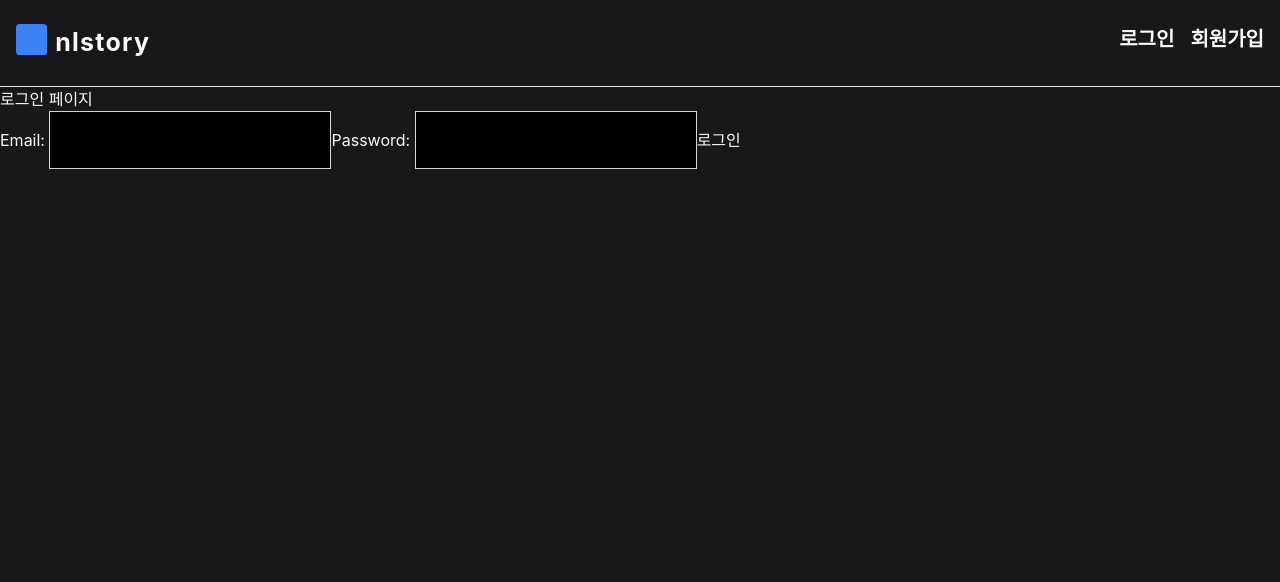
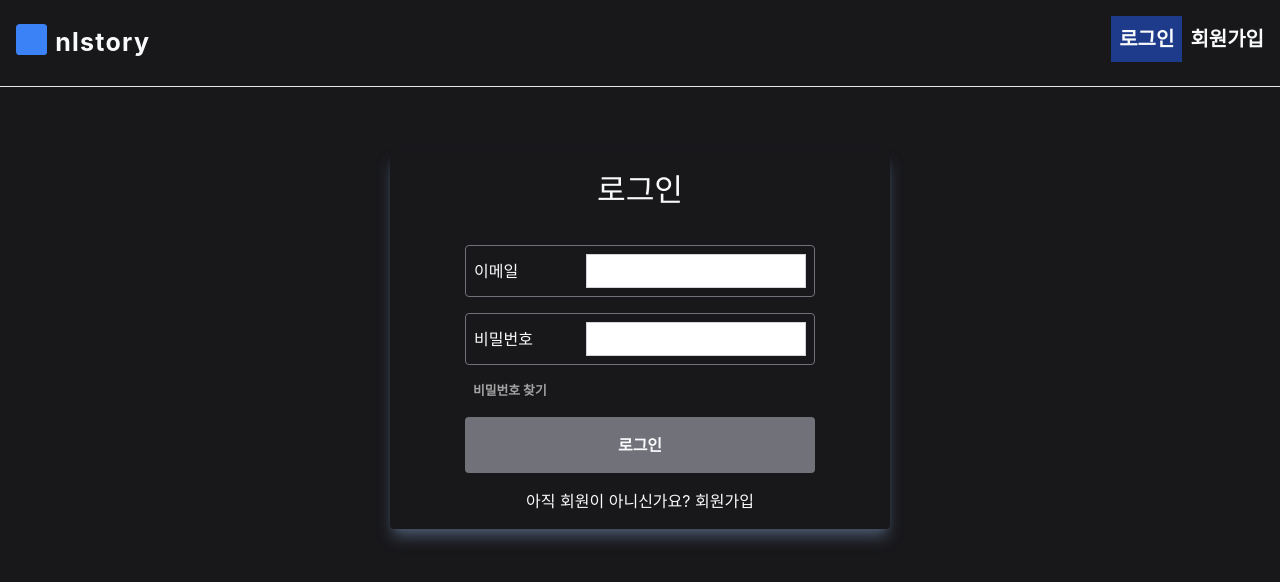
Before and after one commit to patiencemental-personal/nlstory-client, a React (Create React App) app: page /login in a window 1280 px wide. Shown: the top 582 px of the page. Built offline with nearby package versions, Linux system fonts and the light colour scheme; no server answers.

Commit message:
useWait 리팩토링 및 기타 수정

```diff
--- a/src/components/Header.tsx
+++ b/src/components/Header.tsx
@@ -3,18 +3,28 @@ import { Link, useLocation, useNavigate } from 'react-router-dom';
 import { BsSquareFill } from 'react-icons/bs';
 import { useAuthContext } from '../contexts/AuthContext';
 import { path } from '../router/path';
+import useWait from 'hooks/useWait';
 
 const BUTTON_CLASSES = 'p-2 hover:bg-sgnr-blue font-bold';
 
 export default function Header() {
   const { user, logout } = useAuthContext();
+  const setWaitOption = useWait();
   const navigate = useNavigate();
   const location = useLocation();
 
+  const logoutWithWait = () => {
+    setWaitOption({
+      time: 1500,
+      callback: () => {
+        logout();
+        navigate(path.ENTRY);
+      }
+    }).goWaitPage();
+  }
+
   const { pathname } = location;
   if (pathname === path.WAIT) return null;
-
-
 
   return (
     <header className='flex justify-between border-b text-xl px-2 py-4'>
@@ -26,10 +36,10 @@ export default function Header() {
         <h1 className='text-2xl font-bold tracking-wider'>nlstory</h1>
       </Link>
       <nav>
-        {user && <button onClick={() => navigate(path.PROFILE)} className={BUTTON_CLASSES}>My</button>}
-        {user && <button onClick={logout} className={BUTTON_CLASSES}>로그아웃</button>}
-        {!user && <Link to={path.LOGIN}><button className={BUTTON_CLASSES}>로그인</button></Link>}
-        {!user && <Link to={path.SIGNUP}><button className={BUTTON_CLASSES}>회원가입</button></Link>}
+        {user && <button onClick={() => navigate(path.PROFILE)} className={`${BUTTON_CLASSES} ${pathname === path.PROFILE && 'bg-blue-900'}`}>My</button>}
+        {user && <button onClick={logoutWithWait} className={BUTTON_CLASSES}>로그아웃</button>}
+        {!user && <Link to={path.LOGIN}><button className={`${BUTTON_CLASSES} ${pathname === path.LOGIN && 'bg-blue-900'}`}>로그인</button></Link>}
+        {!user && <Link to={path.SIGNUP}><button className={`${BUTTON_CLASSES} ${pathname === path.SIGNUP && 'bg-blue-900'}`}>회원가입</button></Link>}
       </nav>
     </header>
   );
--- a/src/hooks/useWait.ts
+++ b/src/hooks/useWait.ts
@@ -1,20 +1,20 @@
-import { toast } from 'react-toastify';
-import React from "react";
 import { useNavigate } from 'react-router-dom';
 import { path } from 'router/path';
 
 export default function useWait() {
   const navigate = useNavigate();
-  const [callbackOnWait, setCallbackOnWait] = React.useState<Function>();
+  const setWaitOption = ({ time = 0, callback = () => {} }: {
+    time?: number, callback?: Function
+  }) => {
+    return {
+      goWaitPage: () => {
+        navigate(path.WAIT, { replace: true });
+        setTimeout(() => {
+          callback?.();
+        }, time);
+      }
+    };
+  }
 
-  const goWaitPage = () => {
-    if (callbackOnWait) {
-      navigate(path.WAIT, { replace: true });
-      callbackOnWait();
-    } else {
-      console.error('callbackOnWait을 세팅해주세요.')
-    }
-  };
-
-  return { setCallbackOnWait, goWaitPage };
+  return setWaitOption;
 }
--- a/src/index.css
+++ b/src/index.css
@@ -30,5 +30,5 @@ code {
 }
 
 input {
-  @apply p-4 outline-none border border-gray-300 m-0;
+  @apply outline-none border border-gray-300 m-0;
 }
--- a/src/pages/LoginPage.tsx
+++ b/src/pages/LoginPage.tsx
@@ -1,7 +1,7 @@
 import { useAuthContext } from 'contexts/AuthContext';
 import useWait from 'hooks/useWait';
 import React from 'react'
-import { useLocation, useNavigate } from 'react-router-dom';
+import { Link, useLocation, useNavigate } from 'react-router-dom';
 import { toast } from 'react-toastify';
 import { path } from 'router/path';
 import { NEED_EMAIL_VERIFICATION } from 'utils/constants';
@@ -11,54 +11,48 @@ export default function LoginPage() {
   const navigate = useNavigate();
   const location = useLocation();
   const { login } = useAuthContext();
-  const { setCallbackOnWait, goWaitPage } = useWait();
+  const setWaitOption = useWait();
 
   const from = location.state?.from?.pathname || "/";
 
-  const redirectToWaitPage = (user: any) => {
-    setCallbackOnWait(() => {
-      setTimeout(() => {
-        if (user.emailVerified) {
-          navigate(from, { replace: true });
-        } else {
-          alert(NEED_EMAIL_VERIFICATION)
-          navigate(path.PROFILE, { replace: true });
-        }
-      }, 1500);
-    });
-    goWaitPage();
-  }
-
-
   const handleSubmit = async (event: React.FormEvent<HTMLFormElement>) => {
     event.preventDefault();
-    let formData = new FormData(event.currentTarget);
-    let password = formData.get("password") as string;
-    let email = formData.get("email") as string;
+    const formData = new FormData(event.currentTarget);
+    const password = formData.get("password") as string;
+    const email = formData.get("email") as string;
 
     try {
       const loginedUser = await login(email, password);
-      redirectToWaitPage(loginedUser);
+      setWaitOption({
+        time: 1500,
+        callback: () => {
+          if (loginedUser.emailVerified) {
+            navigate(from, { replace: true });
+          } else {
+            alert(NEED_EMAIL_VERIFICATION)
+            navigate(path.PROFILE, { replace: true });
+          }
+        }
+      }).goWaitPage();
     } catch (error: any) {
       const errorCode = error.code;
       const errorMessage = error.message;
       toast.error(`[${errorCode}] ${errorMessage}`);
     }
   }
-
+  // shadow-teal-900
   return (
-    <div>
-      <p>로그인 페이지</p>
-
-      <form onSubmit={handleSubmit}>
-        <label>
-          Email: <input name="email" type="email" className='bg-black' />
-        </label>
-        <label>
-          Password: <input name="password" type="text" className='bg-black' />
-        </label>
-        <button type="submit">로그인</button>
-      </form>
-    </div>
+    <form onSubmit={handleSubmit} className='shadow-lg shadow-slate-600 rounded w-[500px] flex flex-col mx-auto items-center mt-16'>
+      <h1 className='text-3xl p-4 mb-4 text-center'>로그인</h1>
+      <label className='border w-[350px] flex justify-between items-center mb-4 p-2 rounded border-spacing-2 border-zinc-500'>
+        이메일 <input name="email" type="email" className='bg-white text-zinc-500 w-[220px] py-1 px-2' />
+      </label>
+      <label className='border w-[350px]  flex justify-between items-center mb-4 p-2 rounded border-spacing-2 border-zinc-500'>
+        비밀번호 <input name="password" type="text" className='bg-white text-zinc-500 w-[220px] py-1 px-2' />
+      </label>
+      <div className='text-sm text-neutral-400 font-bold w-[350px] text-left pl-2 mb-4'><Link to={path.SIGNUP}>비밀번호 찾기</Link></div>
+      <button type="submit" className='font-bold w-[350px] py-4 rounded bg-zinc-500 mb-4'>로그인</button>
+      <div className='mb-4'>아직 회원이 아니신가요? <Link to={path.SIGNUP}>회원가입</Link></div>
+    </form>
   );
 }
--- a/src/pages/SignupPage.tsx
+++ b/src/pages/SignupPage.tsx
@@ -11,9 +11,9 @@ export default function LoginPage() {
 
   function handleSubmit(event: React.FormEvent<HTMLFormElement>) {
     event.preventDefault();
-    let formData = new FormData(event.currentTarget);
-    let password = formData.get("password") as string;
-    let email = formData.get("email") as string;
+    const formData = new FormData(event.currentTarget);
+    const password = formData.get("password") as string;
+    const email = formData.get("email") as string;
 
     signup(email, password)
       .then(() => {
@@ -28,17 +28,15 @@ export default function LoginPage() {
   }
 
   return (
-    <div>
-      <p>회원가입 페이지</p>
-      <form onSubmit={handleSubmit}>
-        <label>
-          Email: <input name="email" type="email" className='bg-black' />
-        </label>
-        <label>
-          Password: <input name="password" type="text" className='bg-black' />
-        </label>
-        <button type="submit">회원가입</button>
-      </form>
-    </div>
+    <form onSubmit={handleSubmit} className='shadow-lg shadow-slate-600 rounded w-[500px] flex flex-col mx-auto items-center mt-16'>
+      <h1 className='text-3xl p-4 mb-4 text-center'>회원가입</h1>
+      <label className='border w-[350px] flex justify-between items-center mb-4 p-2 rounded border-spacing-2 border-zinc-500'>
+        이메일 <input name="email" type="email" className='bg-white text-zinc-500 w-[220px] py-1 px-2' />
+      </label>
+      <label className='border w-[350px]  flex justify-between items-center mb-4 p-2 rounded border-spacing-2 border-zinc-500'>
+        비밀번호 <input name="password" type="text" className='bg-white text-zinc-500 w-[220px] py-1 px-2' />
+      </label>
+      <button type="submit" className='font-bold w-[350px] py-4 rounded bg-zinc-500 mb-4'>회원가입</button>
+    </form>
   );
 }
```
